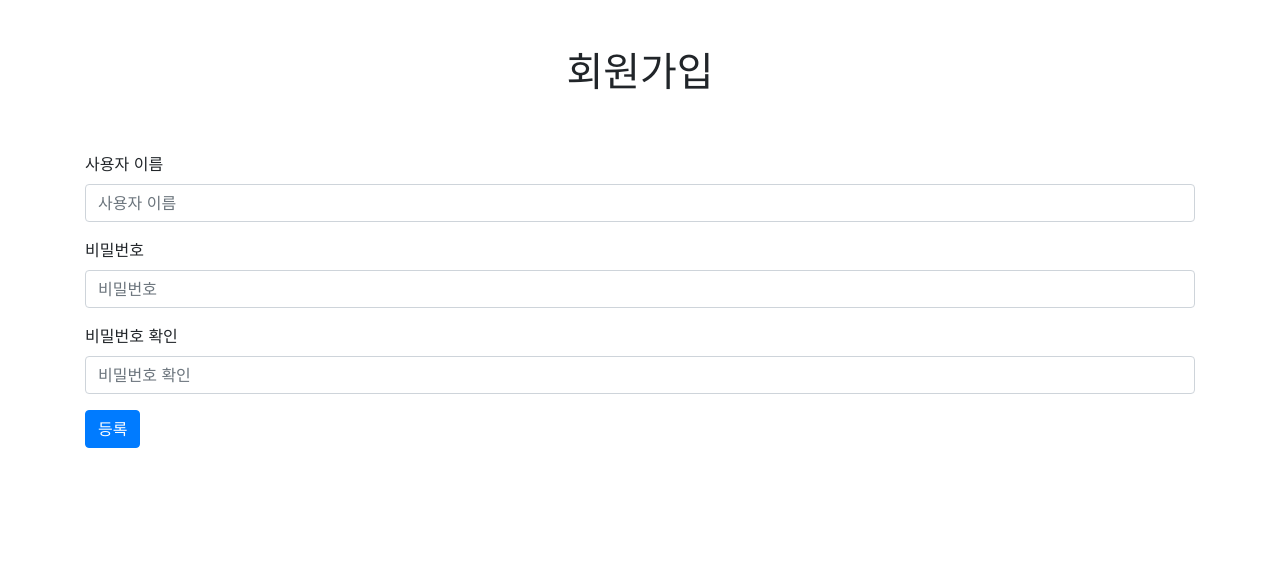
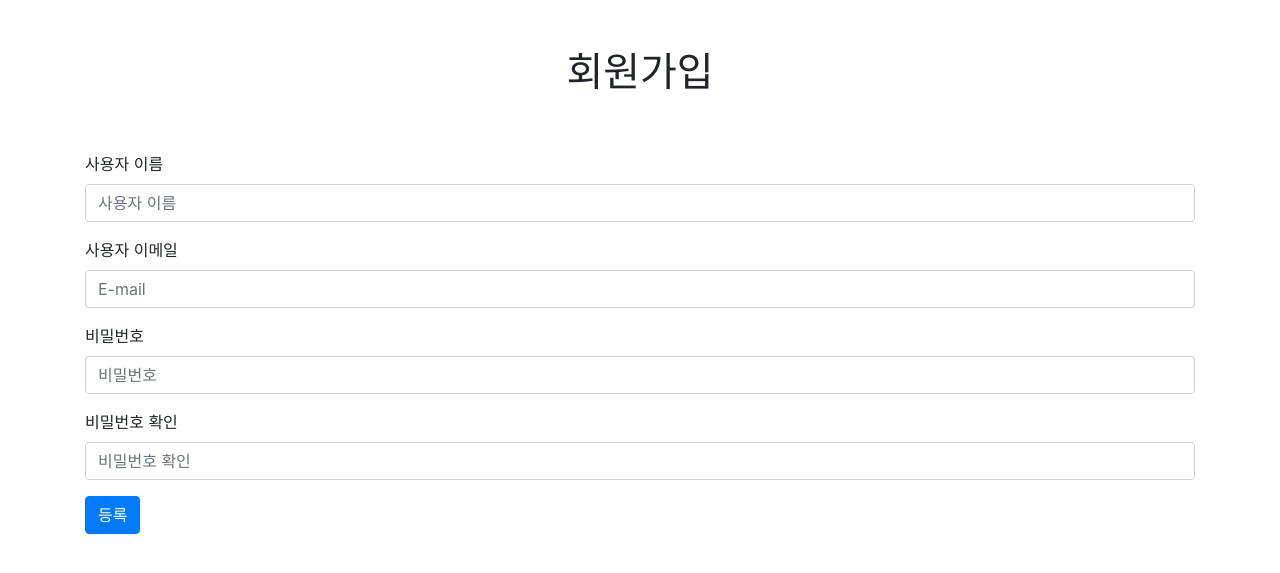
Before and after one commit to leorld/django_basic_1, a Django app: page /fcuser/register/ in a window 1280 px wide. Shown: the top 573 px of the page. Run offline with Django 3.2, Linux system fonts and the light colour scheme; some libraries are stand-ins or nearby versions.

Commit message:
회원가입 새로운 필드(이메일) 추가

```diff
--- a/fc_community/fcuser/models.py
+++ b/fc_community/fcuser/models.py
@@ -6,6 +6,8 @@ from django.db import models
 class Fcuser(models.Model):
     # verbose_name 으로 필드 명명(admin 등에서 참조할 때 username이 아니라 사용자명으로 보임)
     username = models.CharField(max_length=32, verbose_name='사용자명')
+    useremail = models.EmailField(
+        max_length=128, verbose_name="사용자 이메일")  # 모델이 바뀌면 migration재생성
     password = models.CharField(max_length=64, verbose_name='비밀번호')
     registered_dttm = models.DateTimeField(
         auto_now_add=True, verbose_name='등록시간')  # auto_now_add : 저장되는 시점을 자동으로 저장
--- a/fc_community/fcuser/templates/register.html
+++ b/fc_community/fcuser/templates/register.html
@@ -60,6 +60,17 @@
               <!-- name값이 있어야 키값으로 사용할 수 있으므로 작성해줌 -->
             </div>
             <div class="form-group">
+              <label for="useremail">사용자 이메일</label>
+              <input
+                type="email"
+                class="form-control"
+                id="useremail"
+                placeholder="E-mail"
+                name="useremail"
+              />
+              <!-- name값이 있어야 키값으로 사용할 수 있으므로 작성해줌 -->
+            </div>
+            <div class="form-group">
               <label for="password">비밀번호</label>
               <input
                 type="password"
--- a/fc_community/fcuser/views.py
+++ b/fc_community/fcuser/views.py
@@ -13,18 +13,20 @@ def register(request):  # 함수를 url에 연결하면 request변수를 통해
     elif request.method == "POST":
         # 딕셔너리 형태이므로 get함수를 사용하여 빈 문자열일때 None 초기값 설정
         username = request.POST.get('username', None)
+        useremail = request.POST.get('useremail', None)
         password = request.POST.get('password', None)
         re_password = request.POST.get('re-password', None)
 
         res_data = {}
 
-        if not(username and password and re_password):
+        if not(username and useremail and password and re_password):
             res_data['error'] = "모든 값을 입력하세요."
         elif password != re_password:
             res_data['error'] = "비밀번호가 다릅니다!"  # res_data의 error라는 키에 문자열을 삽입
         else:
             fcuser = Fcuser(
                 username=username,
+                useremail=useremail,
                 password=make_password(password)  # 암호화해서 저장
             )
         # 입력받은 값으로 객체를 생성하고
```
Also changed, not shown: fc_community/db.sqlite3, fc_community/fcuser/migrations/0003_auto_20200802_2124.py (added).
